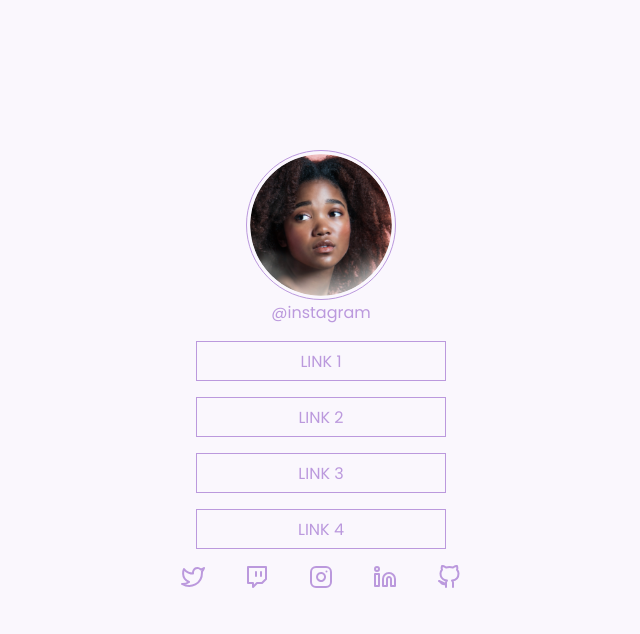
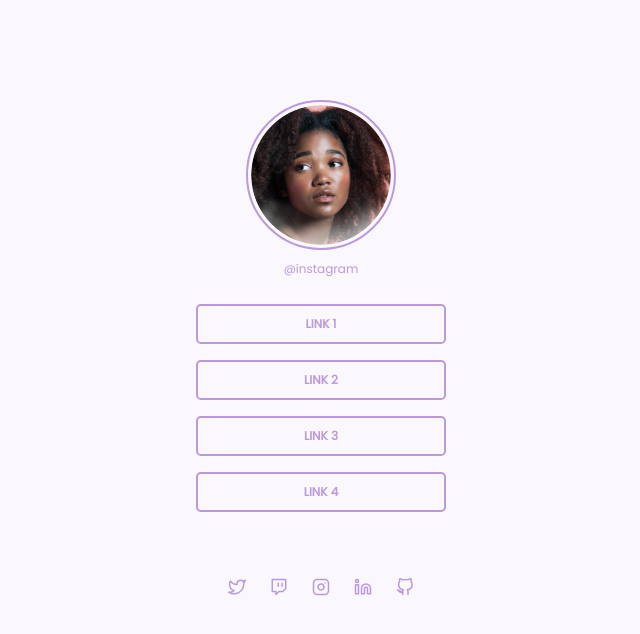
Before and after one commit to andrealvescorreia/desafio-rocketseat-social-tree, a plain HTML site: page index.html in a window 1280 px wide. Shown: the whole page, without its empty margins (319-959 px from the left). Drawn offline with Linux system fonts and the light colour scheme.

Commit message:
finalizado

```diff
--- a/index.html
+++ b/index.html
@@ -1,5 +1,5 @@
 <!DOCTYPE html>
-<html lang="en">
+<html lang="pt-br">
 <head>
     <meta charset="UTF-8">
     <meta http-equiv="X-UA-Compatible" content="IE=edge">
@@ -45,32 +45,32 @@
 
 
         <ul class="socialLinks">
-            <li class="socialLinks-twitter">
+            <li>
                 <a href="https://google.com"                target = "_blank">
-                <img src="assets/twitter.svg" alt="Logo Twitter">
+                    <img class="socialLinks-img" src="assets/twitter.svg" alt="Logo Twitter">
                 </a>
             </li>
-            <li class="socialLinks-twitch">
+            <li>
                 <a href="https://google.com"                target = "_blank">
-                <img src="assets/twitch.svg" alt="Logo twitch">
+                    <img class="socialLinks-img" src="assets/twitch.svg" alt="Logo twitch">
                 </a>
             </li>
 
 
-            <li class="socialLinks-instagram">
+            <li>
                 <a href=""  target = "_blank">
-                <img src="assets/instagram.svg" alt="Logo instagram">
+                    <img class="socialLinks-img" src="assets/instagram.svg" alt="Logo instagram">
                 </a>
             </li>
 
-            <li class="socialLinks-linkedin">
+            <li >
                 <a href="" target = "_blank">
-                <img src="assets/linkedin.svg" alt="Logo linkedin">
+                <img class="socialLinks-img" src="assets/linkedin.svg" alt="Logo linkedin">
                 </a>
             </li>
-            <li class="socialLinks-github">
+            <li >
                 <a href="" target = "_blank">
-                <img src="assets/github.svg" alt="Logo github">
+                    <img class="socialLinks-img" src="assets/github.svg" alt="Logo github">
                 </a>
             </li>
 
--- a/style.css
+++ b/style.css
@@ -1,7 +1,7 @@
 * {/* Reset CSS. */
     margin: 0;/* margem: distância "para fora" em um elemento. */
     padding: 0;/* preenchimento: distância "para dentro" em um elemento. */
-    box-sizing: border-box; /**/
+    box-sizing: border-box;
     text-decoration: none;/* sem decorações*/
 
 }
@@ -19,7 +19,7 @@ body{
 
 
 html,body{
-    /*height: 100%;*/
+
     font-family: 'Poppins', sans-serif;
     -webkit-font-smoothing: antialiased;
 }
@@ -28,11 +28,11 @@ html,body{
 
 
 .conteudo-primario-foto{
-    margin-top:150px;
-    height: 150px;
+    margin-top:100px;
+    height: 9.4rem;
     padding: 0.2rem;
     border-radius: 100%;
-    border: 0.1rem solid var(--purple);
+    border: 0.15rem solid var(--purple);
     display:block;
     margin-left: auto;
     margin-right: auto;
@@ -42,9 +42,13 @@ html,body{
 
 
 .instagram{
+    margin-top: 10px;
+    margin-bottom: 10px;
     display: block;
     text-align: center;
     color: var(--purple);
+    font-size: .75rem;
+    font-weight: normal;
 }
 
 div.container {
@@ -66,14 +70,21 @@ ul.links{
     margin: 1rem;
     width: 250px;
     height: 40px;
-    border: 0.1rem solid var(--purple);
+    border: 0.15rem solid var(--purple);
+    border-radius: 0.3rem;
     color: var(--purple);
+    font-size: .75rem;
+    font-weight: bold;
 }
 
 ul.socialLinks{
     margin: 0;
+    margin-top: 50px;
     display: flex;
     justify-content: center;
     list-style: none;
-    gap: 2.5rem;
+    gap: 1.5rem;
 }
+.socialLinks-img{
+    height: 18px;
+}
```
